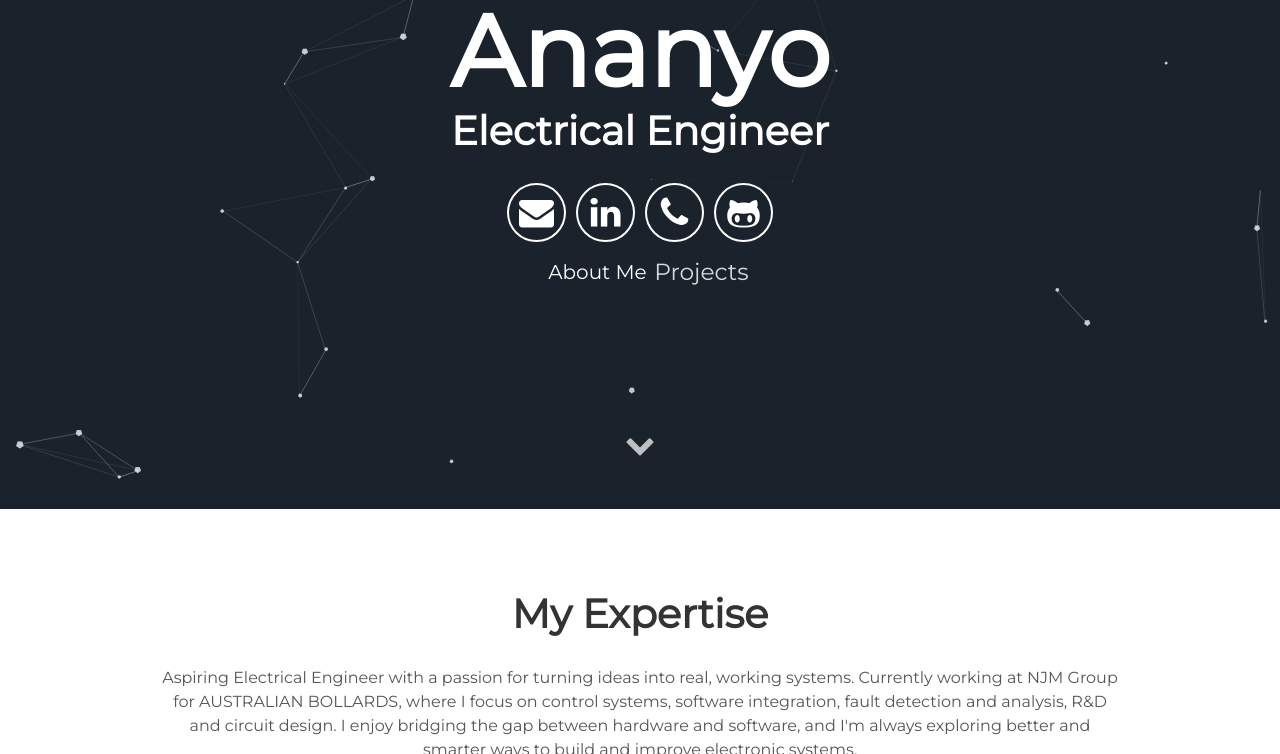
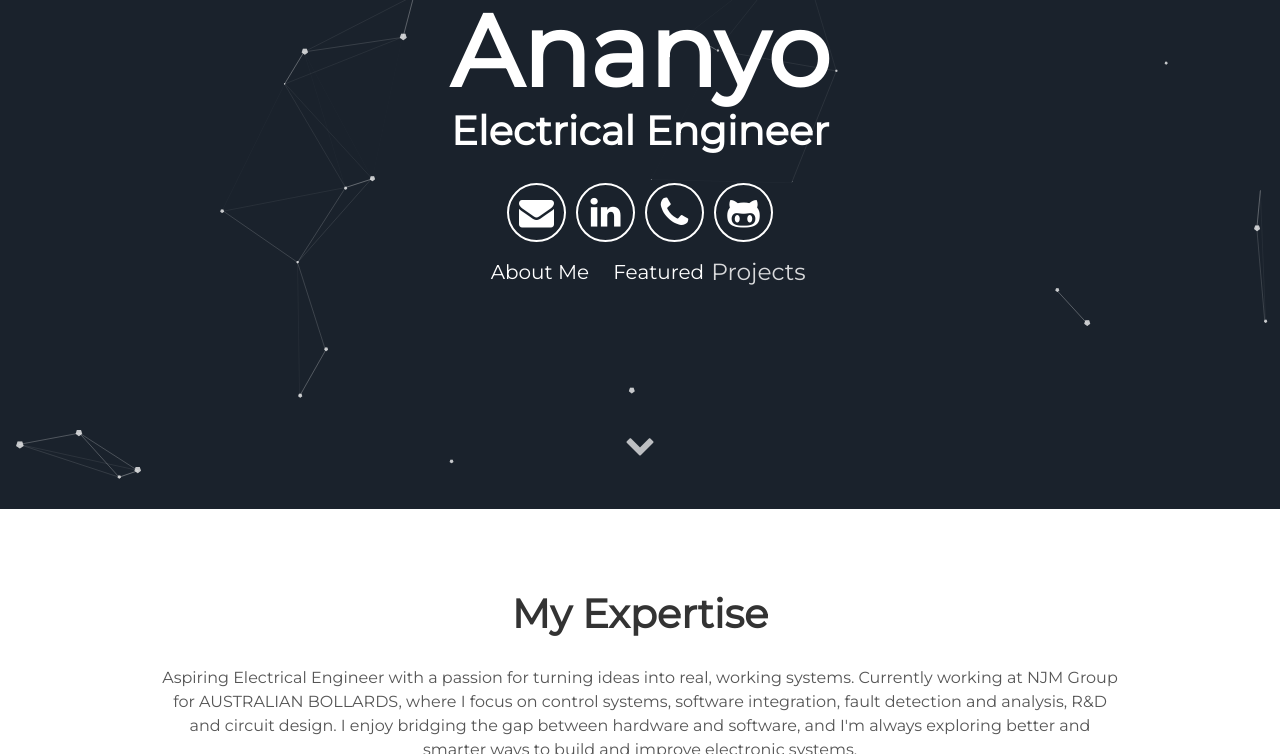
Before and after one commit to git-REX/git-rex.github.io, a Jekyll site: the page built from index.html, in a window 1280 px wide and 900 px high, scrolled down 391 px, cut to the strip 0-754 px from the top of the window. Built offline with Jekyll 4.4.1, drawn with Linux system fonts in a browser that asks for light colours.

Commit message:
Update header.html

```diff
--- a/_includes/header.html
+++ b/_includes/header.html
@@ -12,10 +12,10 @@
       </div>
       <div class="header-links">
         <a class="link" href="#about" data-scroll>About Me</a>
- <!--       <a class="link" href="#projects" data-scroll>Featured</a> -->
+        <a class="link" href="#projects" data-scroll>Featured</a>
 <!--       <a href="/blog" style="background:transparent; color:#ffffff; text-decoration: none; font-size: 20px; font-weight: 500">Projects</a> -->
 <!-- (original)       <a href="https://sananyo.myportfolio.com" style="background:transparent; color:#ffffff; text-decoration: none; font-size: 21px; font-weight: 500">Projects</a> -->
-            <a href="https://sananyo.myportfolio.com" class="pulse-effect"> Projects</a>
+            <a href="https://sananyo.myportfolio.com" class="pulse-effect">  Projects</a>
       </div>
   </div>
   <a class="down" href="#about" data-scroll><i class="icon fa fa-chevron-down" aria-hidden="true"></i></a>
```
